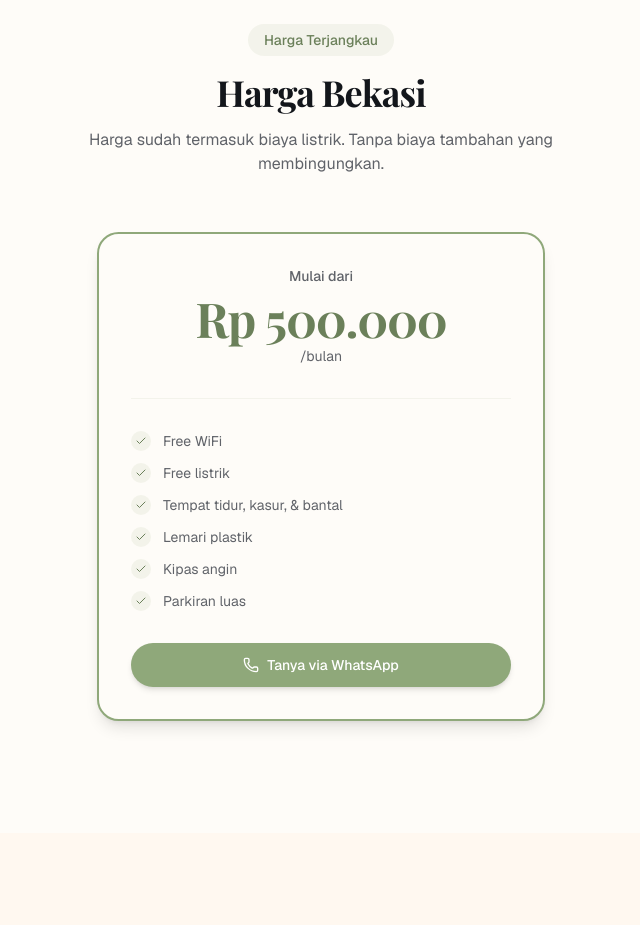
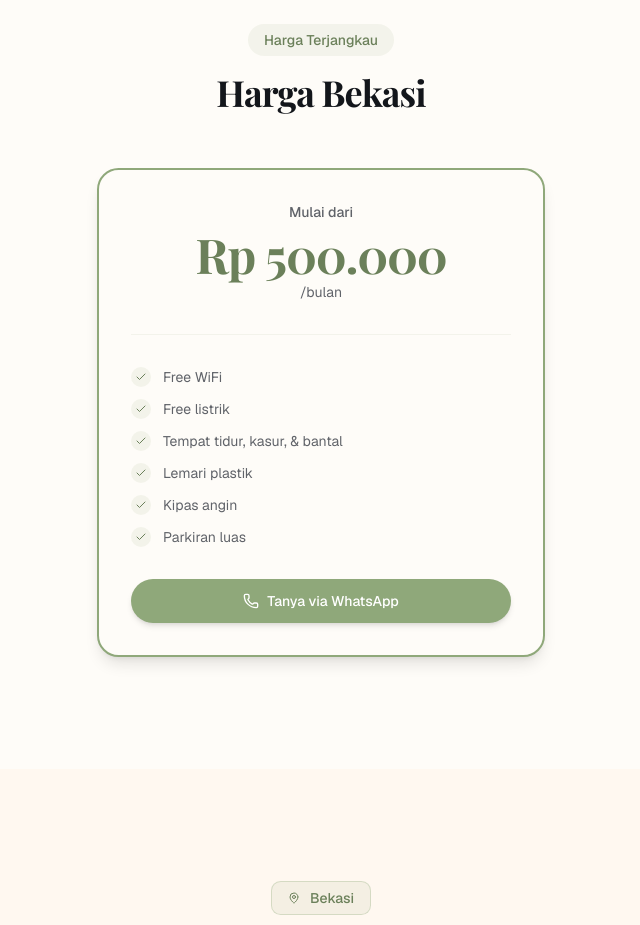
Before and after one commit to thi-web6/kost-baitul-utrujjah, a Next.js app: page /kost-bekasi in a window 1280 px wide. Shown: the part 1920-2845 px from the top of the page, without its empty margins (319-959 px from the left). Built offline with nearby package versions, Linux system fonts and the light colour scheme; a web font is replaced by a local one.

Commit message:
fix: remove misleading 'listrik included' text from harga

```diff
--- a/components/city-harga.tsx
+++ b/components/city-harga.tsx
@@ -22,10 +22,7 @@ export default function CityHarga({ city }: { city: CityData }) {
           <h2 className="font-heading text-3xl font-bold tracking-tight md:text-4xl">
             Harga {city.name}
           </h2>
-          <p className="mx-auto mt-4 max-w-lg text-muted-foreground">
-            Harga sudah termasuk biaya listrik. Tanpa biaya tambahan yang
-            membingungkan.
-          </p>
+
         </motion.div>
 
         <motion.div
```
